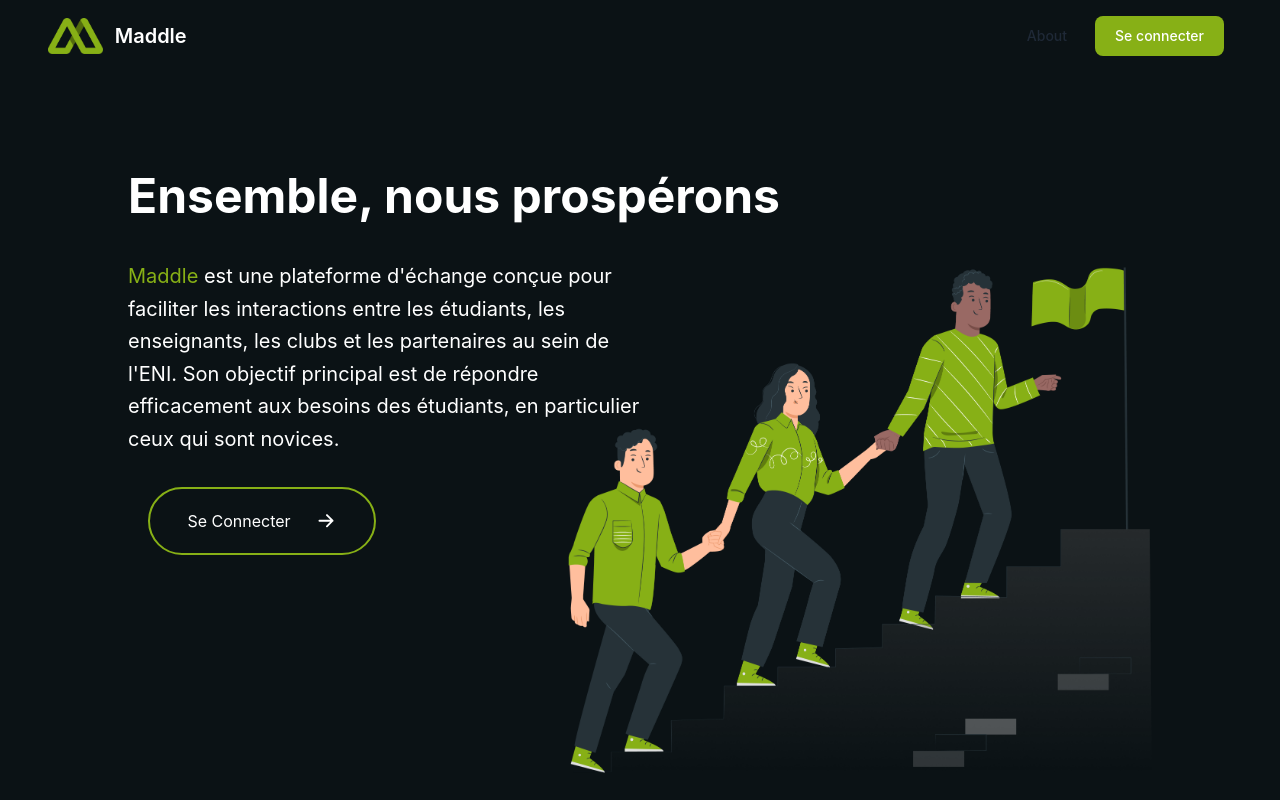
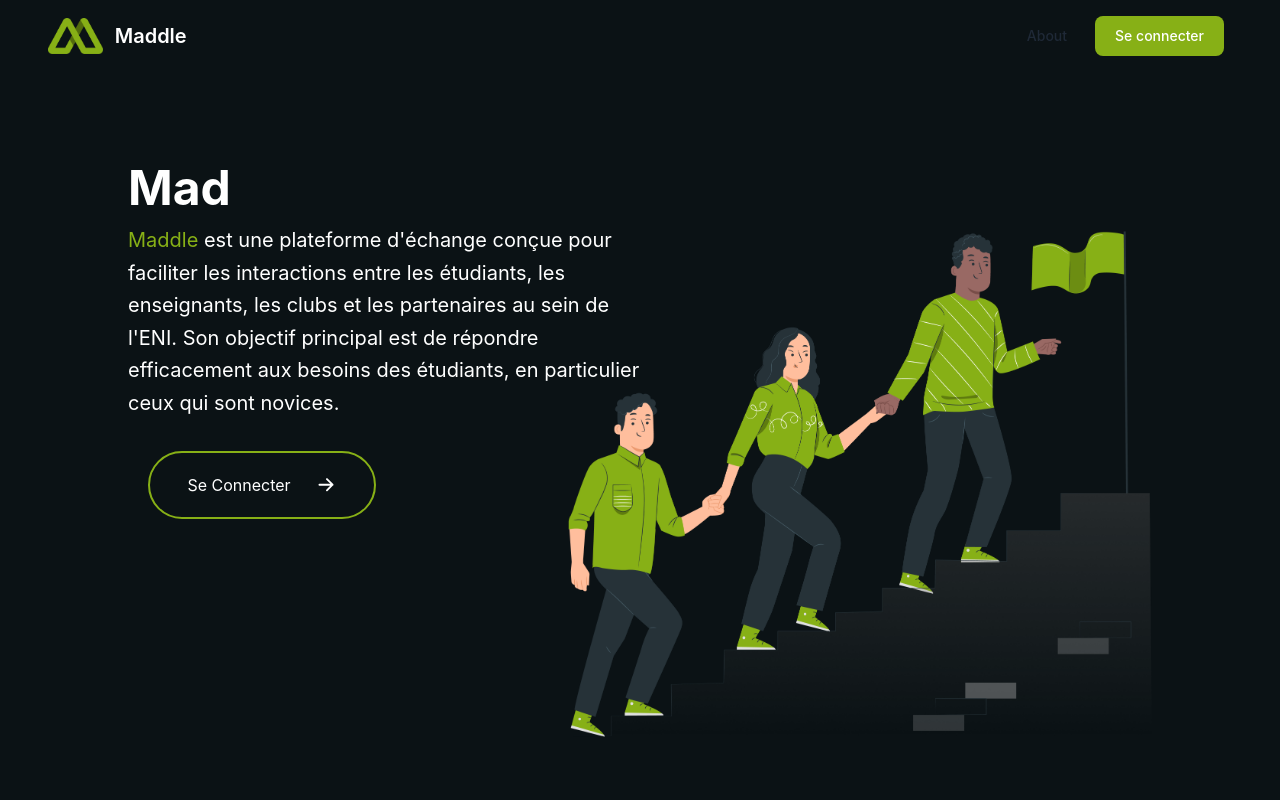
Before and after one commit to Valiavo1/devhunt2024-frontend, a React (Create React App) app: page /presentation in a window 1280 px wide. Shown: the top 800 px of the page. Built offline with nearby package versions, Linux system fonts and the light colour scheme.

Commit message:
add animation text using react-type-animation

```diff
--- a/package.json
+++ b/package.json
@@ -12,6 +12,7 @@
     "react-dom": "^18.2.0",
     "react-router-dom": "^6.22.2",
     "react-scripts": "5.0.1",
+    "react-type-animation": "^3.2.0",
     "web-vitals": "^2.1.4",
     "zustand": "^4.5.2"
   },
--- a/src/pages/presentation/PresHome.js
+++ b/src/pages/presentation/PresHome.js
@@ -3,14 +3,27 @@
 import Icon from "../../components/icon/Icon";
 import {Maddle, RightArrow} from "../../components/icon/IconeFile";
 import team from "../../assets/myteam.png";
-
+import { TypeAnimation } from 'react-type-animation';
 export const PresHome = () => {
     return (
         <>
             <div className="flex flex-wrap justify-between mx-auto max-w-screen-lg mt-20">
                 <div className="w-full px-3 md:px-0 md:w-8/12 flex flex-col text-white">
                     <div>
-                        <h1 className="text-5xl font-bold mb-10 mt-5">Ensemble, nous prospérons</h1>
+                        {/*<h1 className="text-5xl font-bold mb-10 mt-5">Ensemble, nous prospérons</h1>*/}
+                        <TypeAnimation
+                            sequence={[
+                                'Ensemble, nous prospérons',
+                                1000,
+                                'Maddle nous guide',
+                                1000,
+                                'Ensemble, nous réussissons',
+                                1000,
+                            ]}
+                            speed={50}
+                            style={{ fontSize: '3em', fontWeight: 'bold' }}
+                            repeat={Infinity}
+                        />
                         <p className="text-xl leading-relaxed mb-8 md:w-3/4">
                             <span className="green-text">Maddle</span> est une plateforme d'échange conçue pour
                             faciliter les interactions
```
Also changed, not shown: 1 other file (tests, documents, lock files or other folders).
